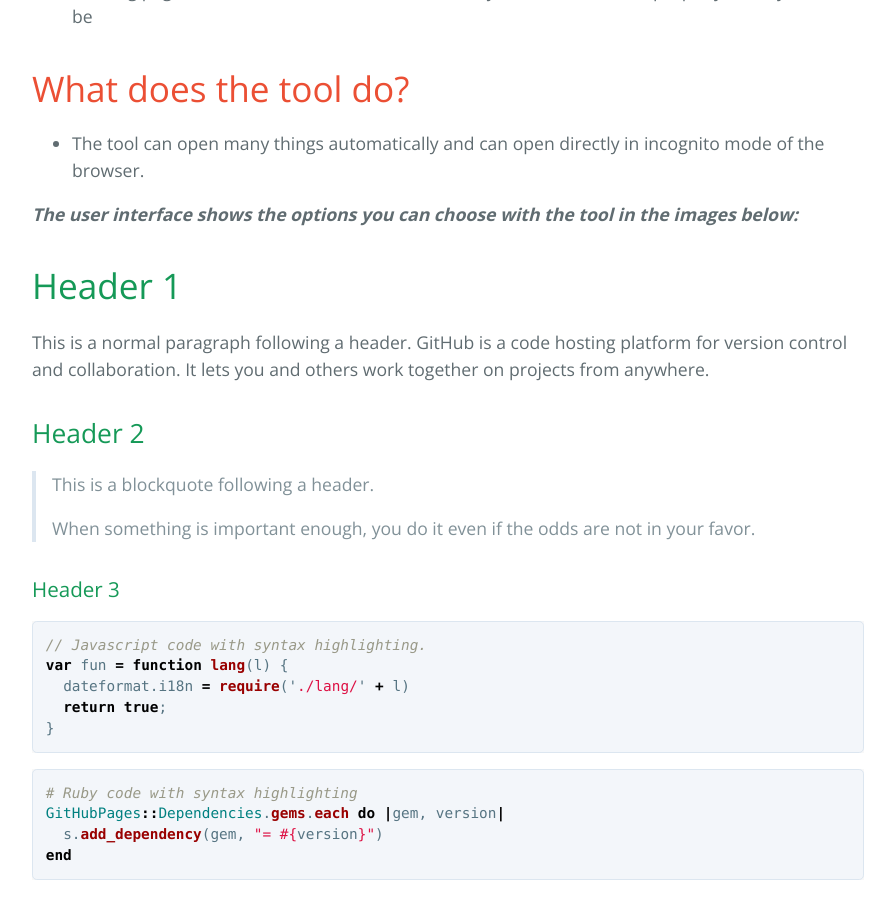
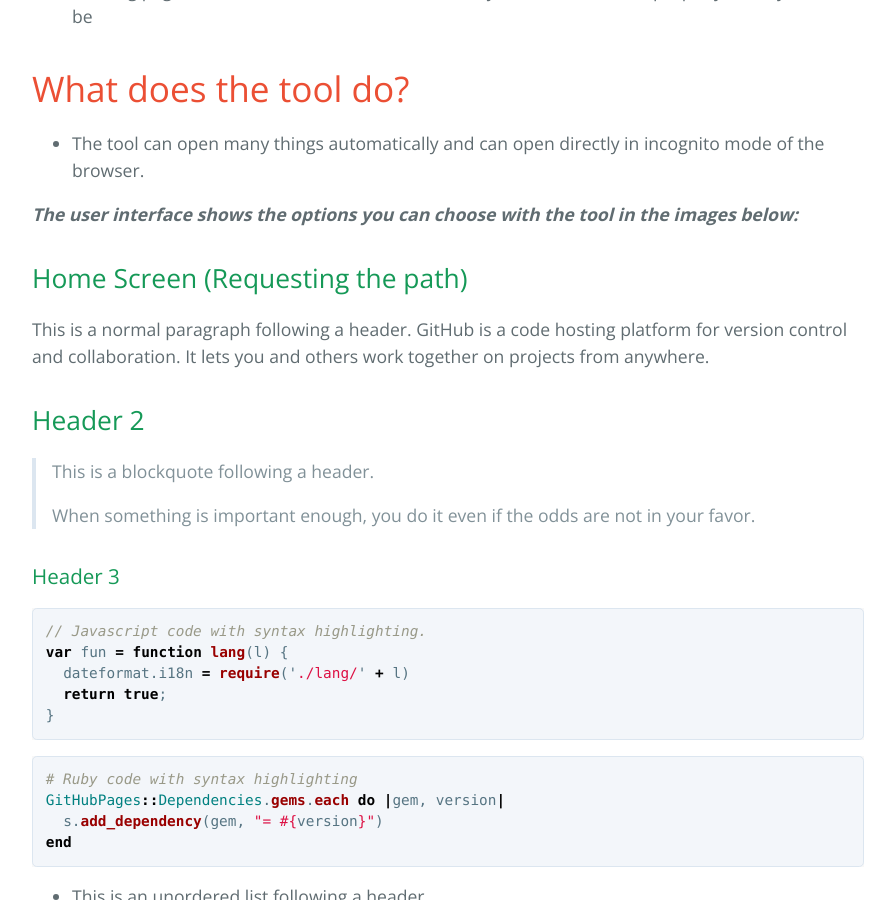
Before and after one commit to berkeozturk/QA-Assistant, a Jekyll site: the page built from index.md, in a window 1280 px wide and 900 px high, scrolled down 1172 px. Shown: the whole window, without its empty margins (192-1087 px from the left). Built offline with Jekyll 4.4.1, drawn with Linux system fonts in a browser that asks for light colours.

Commit message:
Update index.md

```diff
--- a/index.md
+++ b/index.md
@@ -37,7 +37,7 @@ _These are some of the manual steps after a colleague takes one QA job of a camp
 
 _**The user interface shows the options you can choose with the tool in the images below:**_
 
-# Header 1
+##  Home Screen (Requesting the path)
 
 This is a normal paragraph following a header. GitHub is a code hosting platform for version control and collaboration. It lets you and others work together on projects from anywhere.
 
@@ -121,7 +121,7 @@ end
 
 ### Small image
 
-![Octocat](https://github.githubassets.com/images/icons/emoji/octocat.png)
+![homescreen](https://github.githubassets.com/images/icons/emoji/octocat.png)
 
 ### Large image
 
```
